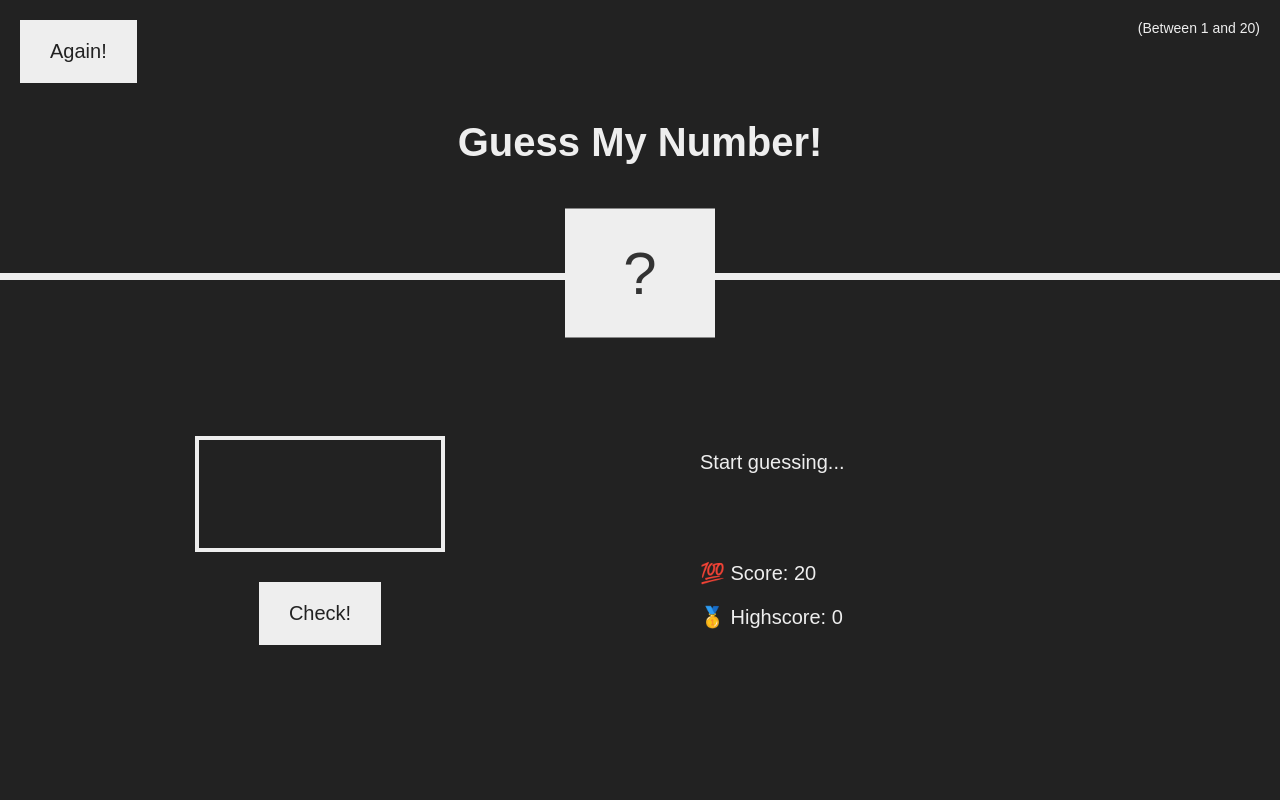
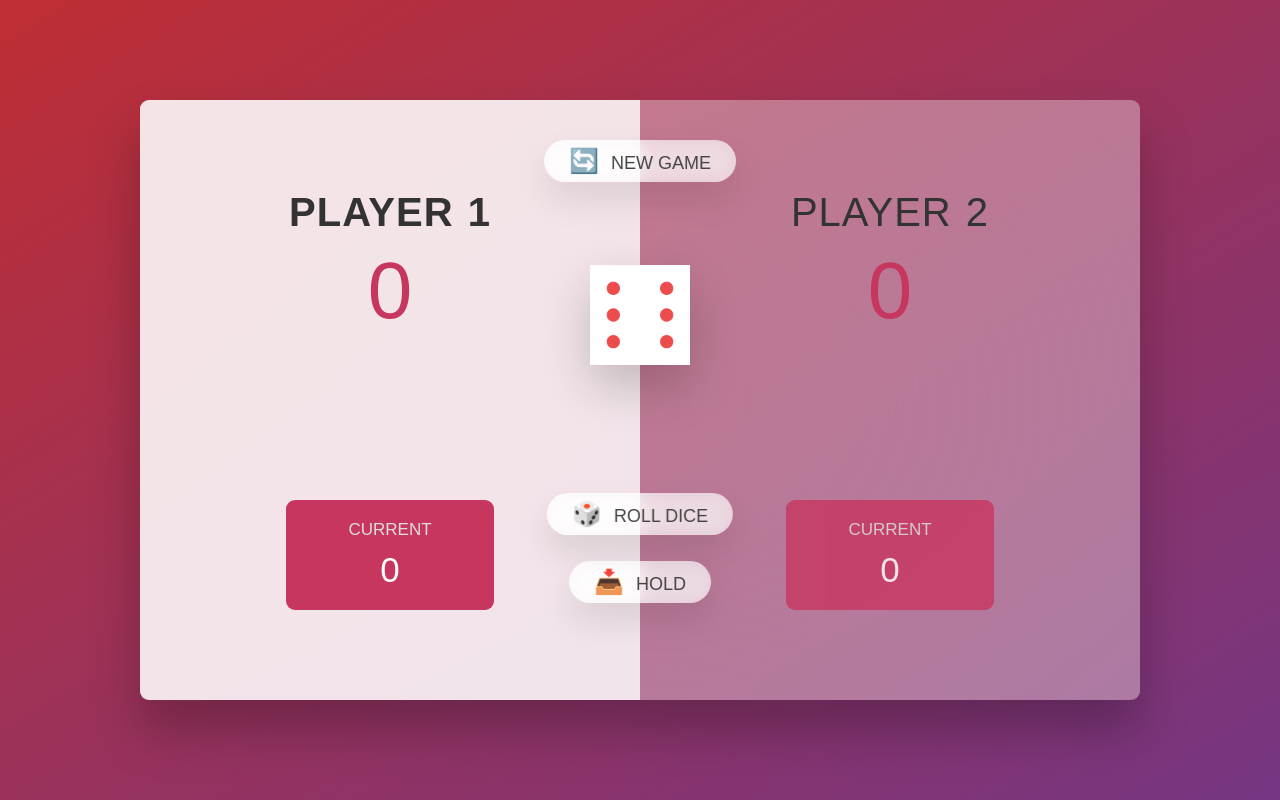
Before and after one commit to TornikeZhizhi/JS-js, a plain HTML site: page index.html in a window 1280 px wide. Drawn offline with Linux system fonts and the light colour scheme.

Commit message:
add pig game

```diff
--- a/css/style.css
+++ b/css/style.css
@@ -3,7 +3,7 @@ body {
     color: #fff;
 }
 
-@import url('https://fonts.googleapis.com/css?family=Press+Start+2P&display=swap');
+@import url('https://fonts.googleapis.com/css2?family=Nunito&display=swap');
 
 * {
   margin: 0;
@@ -17,108 +17,176 @@ html {
 }
 
 body {
-  font-family: 'Press Start 2P', sans-serif;
-  color: #eee;
-  background-color: #222;
-  /* background-color: #60b347; */
+  font-family: 'Nunito', sans-serif;
+  font-weight: 400;
+  height: 100vh;
+  color: #333;
+  background-image: linear-gradient(to top left, #753682 0%, #bf2e34 100%);
+  display: flex;
+  align-items: center;
+  justify-content: center;
 }
 
 /* LAYOUT */
-header {
+main {
   position: relative;
-  height: 35vh;
-  border-bottom: 7px solid #eee;
+  width: 100rem;
+  height: 60rem;
+  background-color: rgba(255, 255, 255, 0.35);
+  backdrop-filter: blur(200px);
+  filter: blur();
+  box-shadow: 0 3rem 5rem rgba(0, 0, 0, 0.25);
+  border-radius: 9px;
+  overflow: hidden;
+  display: flex;
 }
 
-main {
-  height: 65vh;
-  color: #eee;
-  display: flex;
-  align-items: center;
-  justify-content: space-around;
-}
-
-.left {
-  width: 52rem;
+.player {
+  flex: 50%;
+  padding: 9rem;
   display: flex;
   flex-direction: column;
   align-items: center;
+  transition: all 0.75s;
 }
 
-.right {
-  width: 52rem;
-  font-size: 2rem;
+/* ELEMENTS */
+.name {
+  position: relative;
+  font-size: 4rem;
+  text-transform: uppercase;
+  letter-spacing: 1px;
+  word-spacing: 2px;
+  font-weight: 300;
+  margin-bottom: 1rem;
 }
 
-/* ELEMENTS STYLE */
-h1 {
-  font-size: 4rem;
-  text-align: center;
-  position: absolute;
-  width: 100%;
-  top: 52%;
-  left: 50%;
-  transform: translate(-50%, -50%);
+.score {
+  font-size: 8rem;
+  font-weight: 300;
+  color: #c7365f;
+  margin-bottom: auto;
 }
 
-.number {
-  background: #eee;
-  color: #333;
-  font-size: 6rem;
-  width: 15rem;
-  padding: 3rem 0rem;
-  text-align: center;
-  position: absolute;
-  bottom: 0;
-  left: 50%;
-  transform: translate(-50%, 50%);
+.player--active {
+  background-color: rgba(255, 255, 255, 0.8);
+}
+.player--active .name {
+  font-weight: 700;
+}
+.player--active .score {
+  font-weight: 400;
 }
 
-.between {
-  font-size: 1.4rem;
-  position: absolute;
-  top: 2rem;
-  right: 2rem;
+.player--active .current {
+  opacity: 1;
 }
 
-.again {
-  position: absolute;
-  top: 2rem;
-  left: 2rem;
+.current {
+  background-color: #c7365f;
+  opacity: 0.8;
+  border-radius: 9px;
+  color: #fff;
+  width: 65%;
+  padding: 2rem;
+  text-align: center;
+  transition: all 0.75s;
 }
 
-.guess {
-  background: none;
-  border: 4px solid #eee;
-  font-family: inherit;
-  color: inherit;
-  font-size: 5rem;
-  padding: 2.5rem;
-  width: 25rem;
-  text-align: center;
-  display: block;
-  margin-bottom: 3rem;
+.current-label {
+  text-transform: uppercase;
+  margin-bottom: 1rem;
+  font-size: 1.7rem;
+  color: #ddd;
 }
 
-.btn {
-  border: none;
-  background-color: #eee;
-  color: #222;
-  font-size: 2rem;
-  font-family: inherit;
-  padding: 2rem 3rem;
-  cursor: pointer;
+.current-score {
+  font-size: 3.5rem;
 }
 
-.btn:hover {
-  background-color: #ccc;
+/* ABSOLUTE POSITIONED ELEMENTS */
+.btn {
+  position: absolute;
+  left: 50%;
+  transform: translateX(-50%);
+  color: #444;
+  background: none;
+  border: none;
+  font-family: inherit;
+  font-size: 1.8rem;
+  text-transform: uppercase;
+  cursor: pointer;
+  font-weight: 400;
+  transition: all 0.2s;
+
+  background-color: white;
+  background-color: rgba(255, 255, 255, 0.6);
+  backdrop-filter: blur(10px);
+
+  padding: 0.7rem 2.5rem;
+  border-radius: 50rem;
+  box-shadow: 0 1.75rem 3.5rem rgba(0, 0, 0, 0.1);
 }
 
-.message {
-  margin-bottom: 8rem;
-  height: 3rem;
+.btn::first-letter {
+  font-size: 2.4rem;
+  display: inline-block;
+  margin-right: 0.7rem;
 }
 
-.label-score {
-  margin-bottom: 2rem;
+.btn--new {
+  top: 4rem;
 }
+.btn--roll {
+  top: 39.3rem;
+}
+.btn--hold {
+  top: 46.1rem;
+}
+
+.btn:active {
+  transform: translate(-50%, 3px);
+  box-shadow: 0 1rem 2rem rgba(0, 0, 0, 0.15);
+}
+
+.btn:focus {
+  outline: none;
+}
+
+.dice {
+  position: absolute;
+  left: 45%;
+  top: 16.5rem;
+  height: 10rem;
+  box-shadow: 0 2rem 5rem rgba(0, 0, 0, 0.2);
+}
+
+.player--winner {
+  background-color: #2f2f2f;
+}
+
+.player--winner .name {
+  font-weight: 700;
+  color: #c7365f;
+}
+
+
+.shake {
+
+  animation: shake 0.5s;
+  animation-iteration-count: 1;
+}
+
+@keyframes shake {
+  0% { transform: translate(1px, 1px) rotate(0deg); }
+  10% { transform: translate(-1px, -2px) rotate(-1deg); }
+  20% { transform: translate(-3px, 0px) rotate(1deg); }
+  30% { transform: translate(3px, 2px) rotate(0deg); }
+  40% { transform: translate(1px, -1px) rotate(1deg); }
+  50% { transform: translate(-1px, 2px) rotate(-1deg); }
+  60% { transform: translate(-3px, 1px) rotate(0deg); }
+  70% { transform: translate(3px, 1px) rotate(-1deg); }
+  80% { transform: translate(-1px, -1px) rotate(1deg); }
+  90% { transform: translate(1px, 2px) rotate(0deg); }
+  100% { transform: translate(1px, -2px) rotate(-1deg); }
+}
--- a/index.html
+++ b/index.html
@@ -5,27 +5,31 @@
     <meta name="viewport" content="width=device-width, initial-scale=1.0" />
     <meta http-equiv="X-UA-Compatible" content="ie=edge" />
     <link rel="stylesheet" href="css/style.css" />
-    <title>Guess My Number!</title>
+    <title>Pig Game</title>
   </head>
   <body>
-    <header>
-      <h1>Guess My Number!</h1>
-      <p class="between">(Between 1 and 20)</p>
-      <button class="btn again">Again!</button>
-      <div class="number">?</div>
-    </header>
     <main>
-      <section class="left">
-        <input type="number" class="guess" />
-        <button class="btn check">Check!</button>
+      <section class="player player--0 player--active">
+        <h2 class="name" id="name--0">Player 1</h2>
+        <p class="score" id="score--0">0</p>
+        <div class="current">
+          <p class="current-label">Current</p>
+          <p class="current-score" id="current--0">0</p>
+        </div>
       </section>
-      <section class="right">
-        <p class="message">Start guessing...</p>
-        <p class="label-score">💯 Score: <span class="score">20</span></p>
-        <p class="label-highscore">
-          🥇 Highscore: <span class="highscore">0</span>
-        </p>
+      <section class="player player--1">
+        <h2 class="name" id="name--1">Player 2</h2>
+        <p class="score" id="score--1">0</p>
+        <div class="current">
+          <p class="current-label">Current</p>
+          <p class="current-score" id="current--1">0</p>
+        </div>
       </section>
+
+      <img src="img/dice-6.png" alt="Playing dice" class="dice" />
+      <button class="btn btn--new">🔄 New game</button>
+      <button class="btn btn--roll">🎲 Roll dice</button>
+      <button class="btn btn--hold">📥 Hold</button>
     </main>
     <script src="js/main.js"></script>
   </body>
--- a/js/main.js
+++ b/js/main.js
@@ -1,70 +1,127 @@
 
 
-var check = document.querySelector(".check")
-var messageBox = document.querySelector(".message").textContent
-let winNumber = Math.floor(Math.random() * 20 + 1);
+let sectionOne = document.querySelector('.player--0')
+let sectionTwo = document.querySelector('.player--1')
 
-let score = 20;
-let hightScore = 0;
-let hightScore1 = 0;
+let playerTwoScore = document.querySelector("#score--1")
+let playerOneScore = document.querySelector("#score--0")
 
-check.addEventListener("click",function(){
-
-    let guessNumber = Number(document.querySelector(".guess").value)
-
-    function win(){
-
-        document.querySelector(".number").innerText = winNumber;
-        document.querySelector("body").style.background = "#60b347";
-        document.querySelector(".message").innerText = "You Win";
-
-        if(winNumber > hightScore){
-            hightScore = winNumber
-            document.querySelector(".highscore").innerText = winNumber
-        }
-    }
+let rollButton = document.querySelector(".btn--roll")
+let holdButton = document.querySelector(".btn--hold")
+let holdNew = document.querySelector(".btn--new")
+let dicImg = document.querySelector(".dice");
 
 
-    function wasteTry(){
-        score--;
-        document.querySelector(".score").innerText = score
+
+let scoreOneCurrent = document.querySelector("#current--0")
+let scoreTwoCurrent = document.querySelector("#current--1")
+let scoreOneHold = 0;
+let scoreTwoHold = 0;
+
+let scoreOneProgress = 0;
+let scoreTwoProgress = 0;
+
+let firstPlay = true;
+
+
+rollButton.addEventListener("click",function(){
+
+
+    dicImg.style.opacity = "1";
+    let randomDice = Math.floor(Math.random() * 6 + 1)
+    dicImg.setAttribute("src","img/dice-"+randomDice+".png");
+    dicImg.classList.add("shake")
+
+    setTimeout(function(){
+
+
+        dicImg.classList.remove("shake")
+    },1000)
+
+
+    if(firstPlay){
+
+        if(randomDice == 1){
+            scoreOneProgress = 0;
+            playerOneScore.textContent = 0;
+            firstPlay = false;
+
+            sectionOne.classList.remove("player--active")
+            sectionTwo.classList.add("player--active")
+
+
+        }else {
+
+            scoreOneProgress = scoreOneProgress + randomDice
+            playerOneScore.textContent = scoreOneProgress;
 
         }
 
-    if(!guessNumber){
-        document.querySelector(".message").innerText = "no Number!!!"
     }else {
-        if(guessNumber === winNumber){
+        if(randomDice == 1){
+            scoreTwoProgress = 0;
+            playerTwoScore.textContent = 0;
+            firstPlay = true;
 
-            win()
+            sectionOne.classList.add("player--active")
+            sectionTwo.classList.remove("player--active")
+
         }else {
 
-            wasteTry()
-
-            if(guessNumber > winNumber) {
-                document.querySelector(".message").innerText = "Too High"
-
-            }else {
-                document.querySelector(".message").innerText = "Too Low"
+            scoreTwoProgress = scoreTwoProgress + randomDice
+            playerTwoScore.textContent = scoreTwoProgress;
 
         }
 
     }
-    }
+
 
 
 })
 
 
+holdButton.addEventListener("click",function(){
 
-let again = document.querySelector(".again")
+    if(firstPlay){
 
-again.addEventListener("click",function(){
+        playerOneScore.textContent = 0;
 
-    document.querySelector(".number").innerText = "?";
-    document.querySelector(".guess").value = " ";
-    winNumber = Math.floor(Math.random() * 10 + 1)
-    document.querySelector("body").style.background = "#222";
-    document.querySelector(".message").innerText = "Start guessing.."
+        scoreOneHold = scoreOneHold + scoreOneProgress;
+        scoreOneCurrent.textContent = scoreOneHold
+        firstPlay = false;
+        sectionOne.classList.remove("player--active")
+        sectionTwo.classList.add("player--active")
+        dicImg.style.opacity = "0"
+    }else {
+
+        playerTwoScore.textContent = 0;
+        scoreTwoHold = scoreTwoHold + scoreTwoProgress;
+        scoreTwoCurrent.textContent = scoreTwoHold
+        firstPlay = true;
+        sectionOne.classList.add("player--active")
+        sectionTwo.classList.remove("player--active")
+        dicImg.style.opacity = "0"
+
+    }
 
 })
+
+
+holdNew.addEventListener("click",function(){
+    playerOneScore.textContent = 0;
+    playerTwoScore.textContent = 0;
+
+    scoreOneCurrent.textContent = 0;
+    scoreTwoCurrent.textContent = 0;
+    scoreOneHold = 0;
+    scoreTwoHold = 0;
+
+    scoreOneProgress = 0;
+    scoreTwoProgress = 0;
+    firstPlay = true;
+    sectionOne.classList.add("player--active")
+    sectionTwo.classList.remove("player--active")
+    dicImg.style.opacity = "0"
+
+
+})
```
Also changed, not shown: img/dice-1.png (added), img/dice-2.png (added), img/dice-3.png (added), img/dice-4.png (added), img/dice-5.png (added), img/dice-6.png (added). Lines whose indentation alone changed are shown as unchanged.
